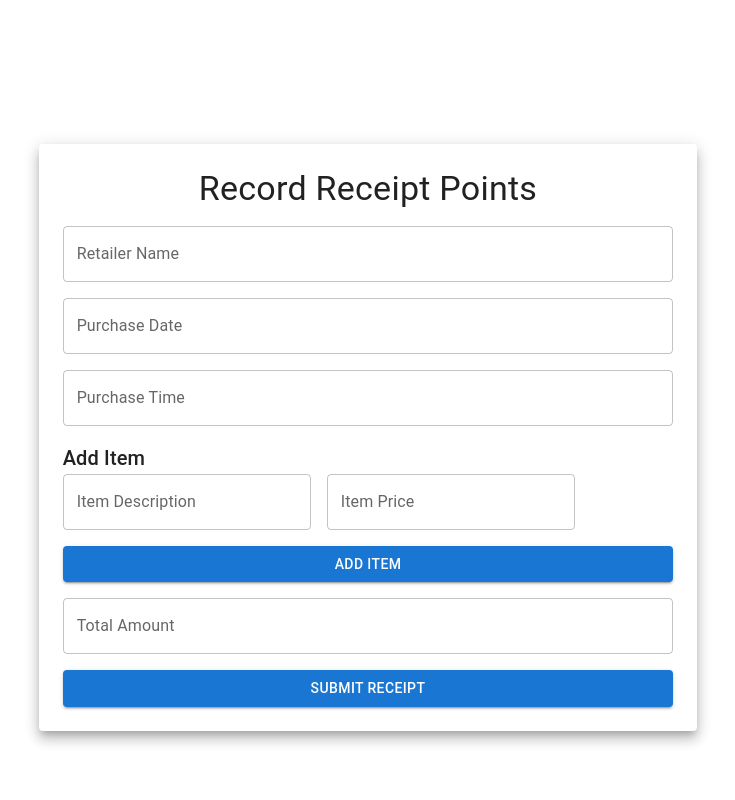
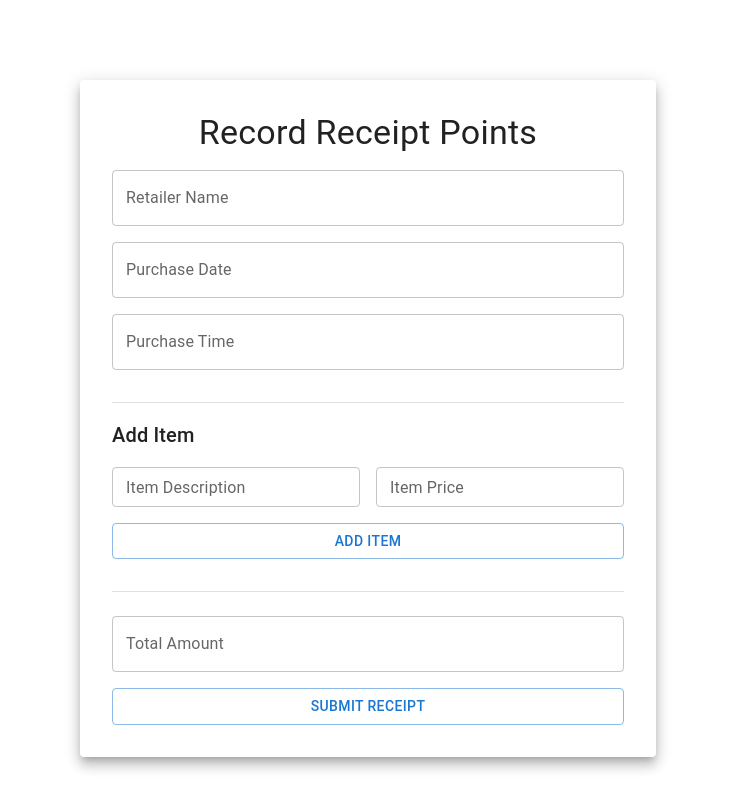
Before and after one commit to thanshaw02/fetch-receipt-processor-challenge, a React (Create React App) app in the folder receipt-frontend/: page / in a window 1280 px wide. Shown: the whole page, without its empty margins (272-1007 px from the left). Built offline with nearby package versions, Linux system fonts and the light colour scheme.

Commit message:
mostly finished with UI for submitting a new receipt

```diff
--- a/receipt-frontend/src/components/AddPurchasedItemComponent.tsx
+++ b/receipt-frontend/src/components/AddPurchasedItemComponent.tsx
@@ -26,7 +26,6 @@ const AddPurchasedItemComponent: FC<
         <PurchasedItem
           key={`${item.price}-${item.shortDescription}-${index}`}
           receiptItem={item}
-          index={index + 1}
         />
       ))}
 
--- a/receipt-frontend/src/components/App.tsx
+++ b/receipt-frontend/src/components/App.tsx
@@ -3,6 +3,7 @@ import {
   Alert,
   Box,
   Button,
+  Divider,
   Grid,
   Paper,
   TextField,
@@ -11,20 +12,43 @@ import {
 import AddPurchasedItemComponent from "./AddPurchasedItemComponent";
 import Receipt, { ReceiptItem } from "../model/receipt";
 import FetchRewards from "../api/fetchRewards";
+import { useNavigate } from "react-router-dom";
 
 const App: FC<unknown> = () => {
+  const navigate = useNavigate();
+
+  const [success, setSuccess] = useState<string>("");
   const [error, setError] = useState<string>("");
-
   const [receiptItems, setReceiptItems] = useState<
     Array<ReceiptItem>
   >([]);
+  const [receiptId, setReceiptId] = useState<string>("");
+
+  const viewReceiptPoints = () => {
+    setError("");
+    if (!receiptId) {
+      setError("Please submit a receipt to view its accrued points");
+      return;
+    }
+
+    FetchRewards.getReceiptPoints(receiptId).then(
+      (receiptPoints) => {
+        console.log(
+          `Your receipt has accrued ${receiptPoints.points} points, nice job!`
+        );
+      },
+      (err) => {
+        console.error(`Error fetching receipt points -- ${err}`);
+        setError("Error getting receipt points");
+      }
+    );
+  };
 
   const submitForm = (event: React.FormEvent<HTMLFormElement>) => {
     event.preventDefault();
     setError("");
+    setSuccess("");
     const formData = new FormData(event.currentTarget);
-
-    console.log(`Receipt items:\n${JSON.stringify(receiptItems)}`);
 
     const retailerName = formData.get("retailer-name");
     if (!retailerName) {
@@ -64,17 +88,17 @@ const App: FC<unknown> = () => {
       total: total.toString(),
     };
 
-    // console.log(`Receipt object:\n${JSON.stringify(newReceipt)}`);
     FetchRewards.processReceipt(newReceipt).then(
       (receiptId) => {
         console.log(
           `Receipt processed successfully -- id: ${receiptId.id}`
         );
+        setSuccess("Receipt successfully submitted!");
+        setReceiptId(receiptId.id);
       },
       (err) => {
         console.error(err);
         setError("Error process receipt");
-        // loading stuff
       }
     );
   };
@@ -87,11 +111,26 @@ const App: FC<unknown> = () => {
         display: "flex",
         alignItems: "center",
         justifyContent: "center",
-        mt: { md: 18 },
+        mt: { md: 10 },
       }}
     >
-      <Paper elevation={9} sx={{ p: 3 }}>
-        <Grid>
+      <Paper elevation={9} sx={{ p: 4 }}>
+        <Grid justifyContent="center" alignItems="center">
+          {receiptId && (
+            <Grid
+              item
+              xs={12}
+              sx={{
+                mb: 2,
+                display: "flex",
+                justifyContent: "center",
+              }}
+            >
+              <Button variant="contained" onClick={viewReceiptPoints}>
+                View Receipt Points
+              </Button>
+            </Grid>
+          )}
           <Grid item xs={12}>
             <Typography
               component="h1"
@@ -108,12 +147,37 @@ const App: FC<unknown> = () => {
           {/* error snackbar */}
           {error && (
             <Grid item xs={12}>
-              <Alert severity="error">{error}</Alert>
+              <Alert
+                severity="error"
+                sx={{
+                  display: "flex",
+                  alignItems: "center",
+                  justifyContent: "center",
+                }}
+              >
+                {error}
+              </Alert>
+            </Grid>
+          )}
+
+          {/* success snackbar */}
+          {success && (
+            <Grid item xs={12}>
+              <Alert
+                severity="success"
+                sx={{
+                  display: "flex",
+                  alignItems: "center",
+                  justifyContent: "center",
+                }}
+              >
+                {success}
+              </Alert>
             </Grid>
           )}
 
           {/* retailer name field */}
-          <Grid item xs={12} sx={{ mt: 2 }}>
+          <Grid item xs={6} sx={{ mt: 2 }}>
             <TextField
               fullWidth
               size="medium"
@@ -124,7 +188,7 @@ const App: FC<unknown> = () => {
           </Grid>
 
           {/* purchase date field */}
-          <Grid item xs={12} sx={{ mt: 2 }}>
+          <Grid item xs={6} sx={{ mt: 2 }}>
             <TextField
               fullWidth
               size="medium"
@@ -135,7 +199,7 @@ const App: FC<unknown> = () => {
           </Grid>
 
           {/* purchase time field */}
-          <Grid item xs={12} sx={{ mt: 2 }}>
+          <Grid item xs={12} sx={{ mt: 2, mb: 4 }}>
             <TextField
               fullWidth
               size="medium"
@@ -144,14 +208,16 @@ const App: FC<unknown> = () => {
               name="purchase-time"
             />
           </Grid>
+          <Divider />
 
           {/* items purchased field */}
           <AddPurchasedItemComponent
             onChange={(receiptItems) => setReceiptItems(receiptItems)}
           />
 
+          <Divider />
           {/* total amount field */}
-          <Grid item xs={12} sx={{ mt: 2 }}>
+          <Grid item xs={12} sx={{ mt: 3 }}>
             <TextField
               fullWidth
               size="medium"
@@ -167,7 +233,8 @@ const App: FC<unknown> = () => {
               fullWidth
               type="submit"
               sx={{ mt: 2 }}
-              variant="contained"
+              variant="outlined"
+              size="medium"
             >
               Submit Receipt
             </Button>
--- a/receipt-frontend/src/components/PurchasedItem.tsx
+++ b/receipt-frontend/src/components/PurchasedItem.tsx
@@ -1,23 +1,15 @@
-import {
-  Box,
-  Button,
-  // Grid,
-  TextField,
-  Typography,
-} from "@mui/material";
+import { Box, Button, TextField, Typography } from "@mui/material";
 import { FC, useState } from "react";
 import { ReceiptItem } from "../model/receipt";
 
 type PurchasedItemProps = {
   onChange?: (item: ReceiptItem) => void;
   receiptItem?: ReceiptItem;
-  index?: number;
 };
 
 const PurchasedItem: FC<PurchasedItemProps> = ({
   onChange,
   receiptItem,
-  index,
 }) => {
   const [itemDescription, setItemDescription] = useState<string>("");
   const [itemPrice, setItemPrice] = useState<string>("");
@@ -38,14 +30,21 @@ const PurchasedItem: FC<PurchasedItemProps> = ({
   };
 
   return (
-    <Box sx={{ mt: 2 }}>
-      <Typography component="h5" variant="h6">
+    <>
+      <Typography component="h5" variant="h6" sx={{ mt: 2, mb: 2 }}>
         {receiptItem ? receiptItem.shortDescription : "Add Item"}
       </Typography>
+      <Box
+        sx={{
+          display: "flex",
+          alignItems: "center",
+          justifyContent: "center",
+        }}
+      >
         <TextField
           sx={{ mr: 2 }}
           disabled={!!receiptItem}
-        size="medium"
+          size="small"
           variant="outlined"
           label="Item Description"
           name="item-description"
@@ -54,24 +53,26 @@ const PurchasedItem: FC<PurchasedItemProps> = ({
         />
         <TextField
           disabled={!!receiptItem}
-        size="medium"
+          size="small"
           variant="outlined"
           label="Item Price"
           name="item-price"
           value={receiptItem?.price || itemPrice}
           onChange={(e) => setItemPrice(e.target.value)}
         />
+      </Box>
       {!receiptItem && (
         <Button
           fullWidth
-          sx={{ mt: 2 }}
-          variant="contained"
+          sx={{ mt: 2, mb: 4 }}
+          variant="outlined"
+          size="medium"
           onClick={handleSubmit}
         >
           Add Item
         </Button>
       )}
-    </Box>
+    </>
   );
 };
 
--- /dev/null
+++ b/receipt-frontend/src/components/ViewReceiptsPage.tsx
@@ -0,0 +1,7 @@
+import { FC } from "react";
+
+const ViewReceiptsPage: FC<unknown> = () => {
+  return <></>;
+};
+
+export default ViewReceiptsPage;
--- a/receipt-frontend/src/index.tsx
+++ b/receipt-frontend/src/index.tsx
@@ -1,7 +1,6 @@
 import React from "react";
 import ReactDOM from "react-dom/client";
 import { RouterProvider } from "react-router-dom";
-import App from "./components/App";
 import reportWebVitals from "./reportWebVitals";
 import routes from "./routes";
 
```
Also changed, not shown: receipt-frontend/src/routes/index.tsx (+6 -5 lines). Lines whose indentation alone changed are shown as unchanged.
